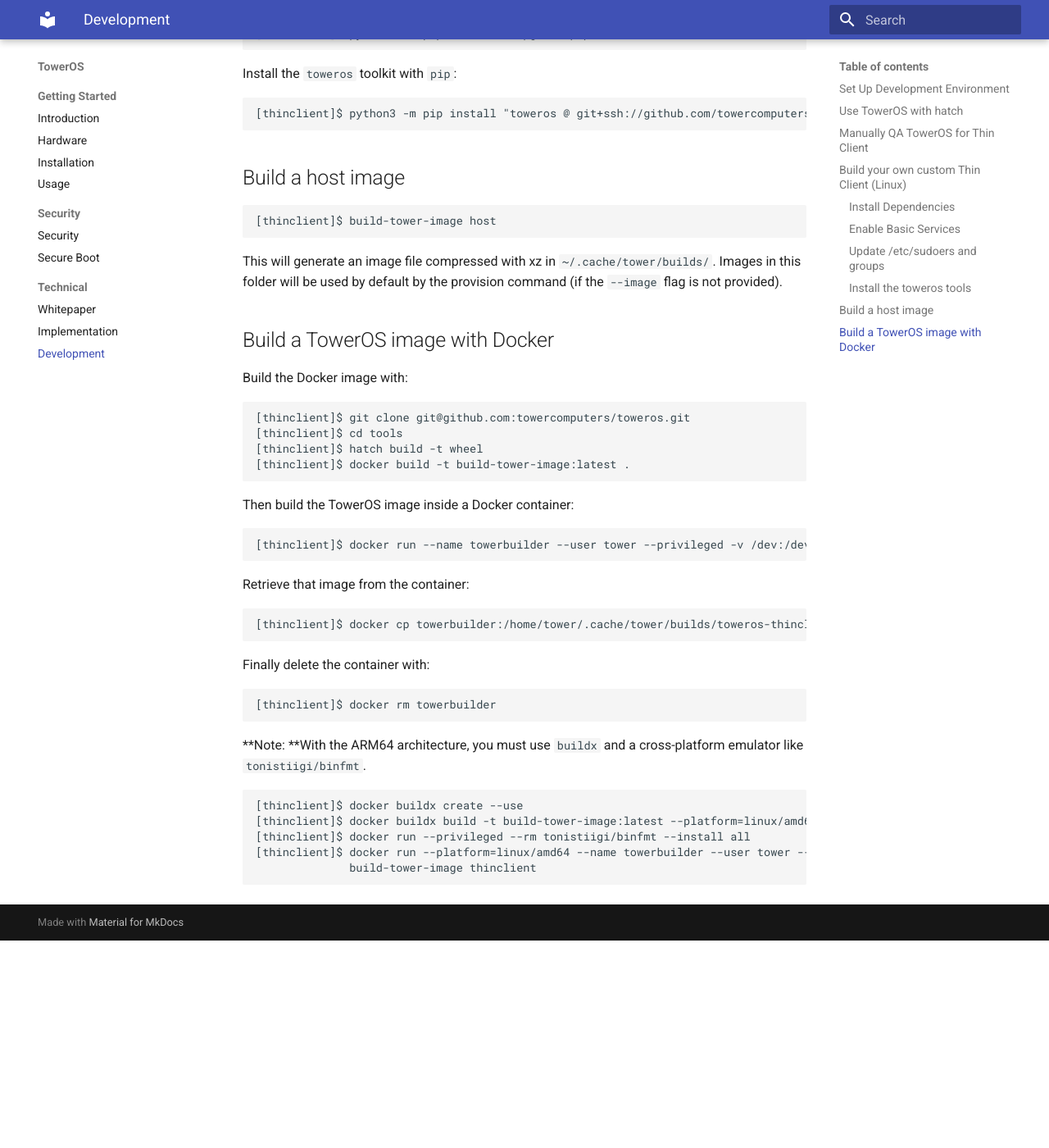
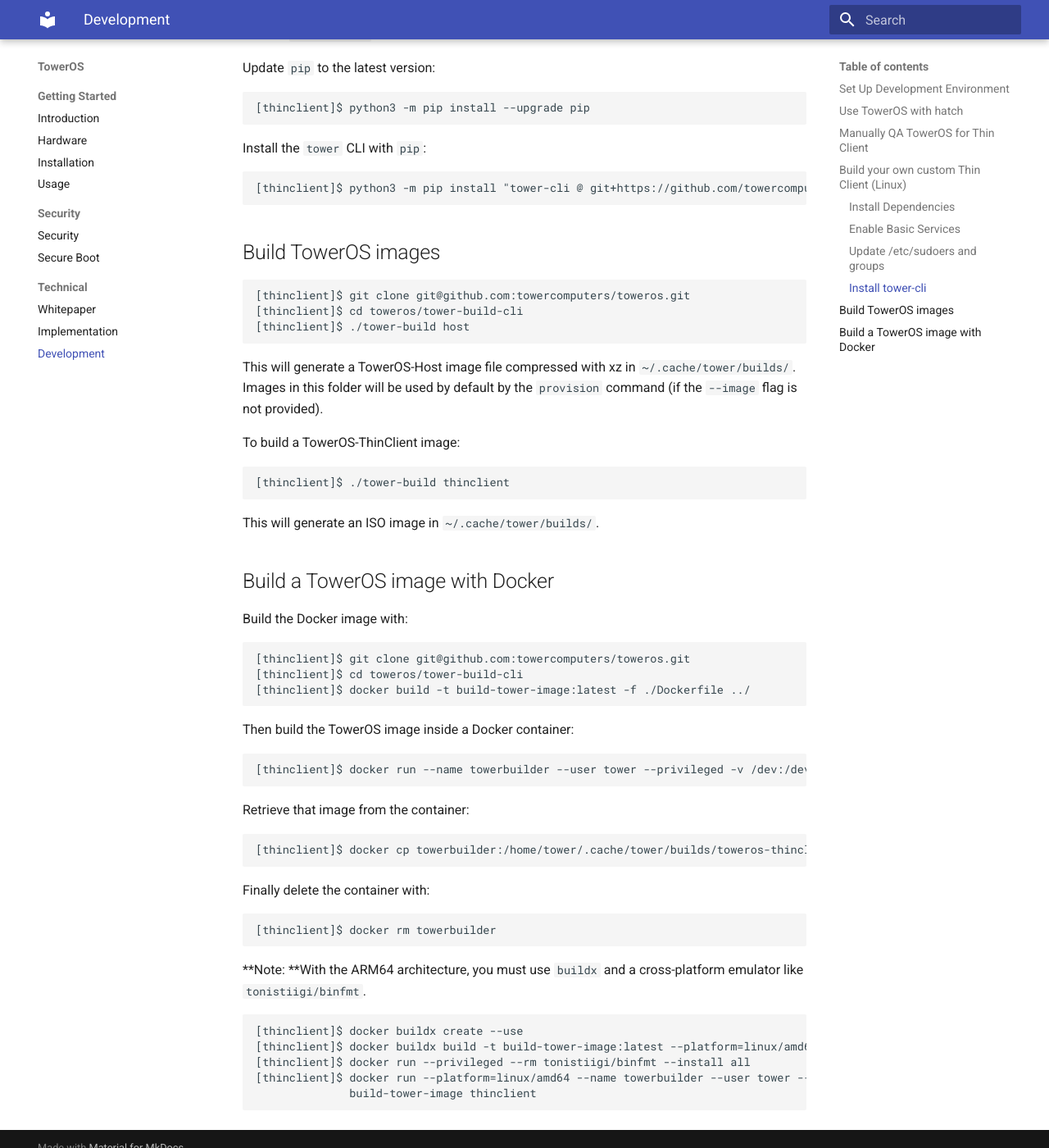
Before and after one commit to towercomputers/toweros, an MkDocs documentation site: the page built from docs/src/development.md, in a window 1280 px wide and 1400 px high, scrolled down 3651 px. Shown: the whole window at 82% size. Built offline with MkDocs 1.6.1 and Material for MkDocs 9.7.7, drawn with Linux system fonts in a browser that asks for light colours; before the commit the page ends 4798 px from its top, so only the background shows below that; some of the changed text lies outside the part shown.

Commit message:
Update dev doc; Fix Dockerfile

````diff
--- a/docs/src/development.md
+++ b/docs/src/development.md
@@ -55,7 +55,8 @@
 
 1. Provision an online host:
 
-        [thinclient]$ tower provision web --online --wlan-ssid <ssid> --wlan-password <password>
+        [thinclient]$ tower provision router --wlan-ssid <ssid> --wlan-password <password>
+        [thinclient]$ tower provision web --online
 
 1. Provision an offline host:
 
@@ -83,17 +84,21 @@
 
 1. Log out from Xfce and connect to the Internet as described above.
 
-1. Build a host TowerOS image with:
-
-        [thinclient]$ buld-tower-image host
-
-1. Build a thin client TowerOS image with:
-
-        [thinclient]$ buld-tower-image thinclient
+1. Connect the Thin Clien to internet as explained above.
 
 1. Install the development environment with:
 
         [thinclient]$ ~/install-dev.sh <git-name> <git-email> <git-private-key-path>
+
+1. Build a host TowerOS image with:
+
+        [thinclient]$ git clone git@github.com:towercomputers/toweros.git
+        [thinclient]$ cd toweros/tower-build-cli
+        [thinclient]$ ./tower-build host
+
+1. Build a thin client TowerOS image with:
+
+        [thinclient]$ ./tower-build thinclient
 
 1. If you are feeling brave, you may repeat all these steps with the thin client image you generated yourself. :)
 
@@ -142,13 +147,13 @@
 <your_username> ALL=(ALL) NOPASSWD: ALL
 ```
 
-To build an image with `build-tower-image`, you first need to add the current user in the `abuild` group:
+To build an image with `./tower-build`, you first need to add the current user in the `abuild` group:
 
 ```
 [thinclient]$ addgroup <you_username> abuild
 ```
 
-### Install the `toweros` tools
+### Install `tower-cli`
 
 Update `pip` to the latest version:
 
@@ -156,19 +161,29 @@
 [thinclient]$ python3 -m pip install --upgrade pip
 ```
 
-Install the `toweros` toolkit with `pip`:
+Install the `tower` CLI with `pip`:
 
 ```
-[thinclient]$ python3 -m pip install "toweros @ git+ssh://github.com/towercomputers/toweros.git"
+[thinclient]$ python3 -m pip install "tower-cli @ git+https://github.com/towercomputers/toweros.git#subdirectory=tower-cli"
 ```
 
-## Build a host image
+## Build TowerOS images
 
 ```
-[thinclient]$ build-tower-image host
+[thinclient]$ git clone git@github.com:towercomputers/toweros.git
+[thinclient]$ cd toweros/tower-build-cli
+[thinclient]$ ./tower-build host
 ```
 
-This will generate an image file compressed with xz in `~/.cache/tower/builds/`. Images in this folder will be used by default by the provision command (if the `--image` flag is not provided).
+This will generate a TowerOS-Host image file compressed with xz in `~/.cache/tower/builds/`. Images in this folder will be used by default by the `provision` command (if the `--image` flag is not provided).
+
+To build a TowerOS-ThinClient image:
+
+```
+[thinclient]$ ./tower-build thinclient
+```
+
+This will generate an ISO image in `~/.cache/tower/builds/`.
 
 ## Build a TowerOS image with Docker
 
@@ -176,9 +191,8 @@
 
 ```
 [thinclient]$ git clone git@github.com:towercomputers/toweros.git
-[thinclient]$ cd tools
-[thinclient]$ hatch build -t wheel
-[thinclient]$ docker build -t build-tower-image:latest .
+[thinclient]$ cd toweros/tower-build-cli
+[thinclient]$ docker build -t build-tower-image:latest -f ./Dockerfile ../
 ```
 
 Then build the TowerOS image inside a Docker container:
@@ -203,7 +217,7 @@
 
 ```
 [thinclient]$ docker buildx create --use
-[thinclient]$ docker buildx build -t build-tower-image:latest --platform=linux/amd64 --output type=docker .
+[thinclient]$ docker buildx build -t build-tower-image:latest --platform=linux/amd64 --output type=docker -f ./Dockerfile ../
 [thinclient]$ docker run --privileged --rm tonistiigi/binfmt --install all
 [thinclient]$ docker run --platform=linux/amd64 --name towerbuilder --user tower --privileged -v /dev:/dev \
               build-tower-image thinclient
````
Also changed, not shown: 1 other file.
